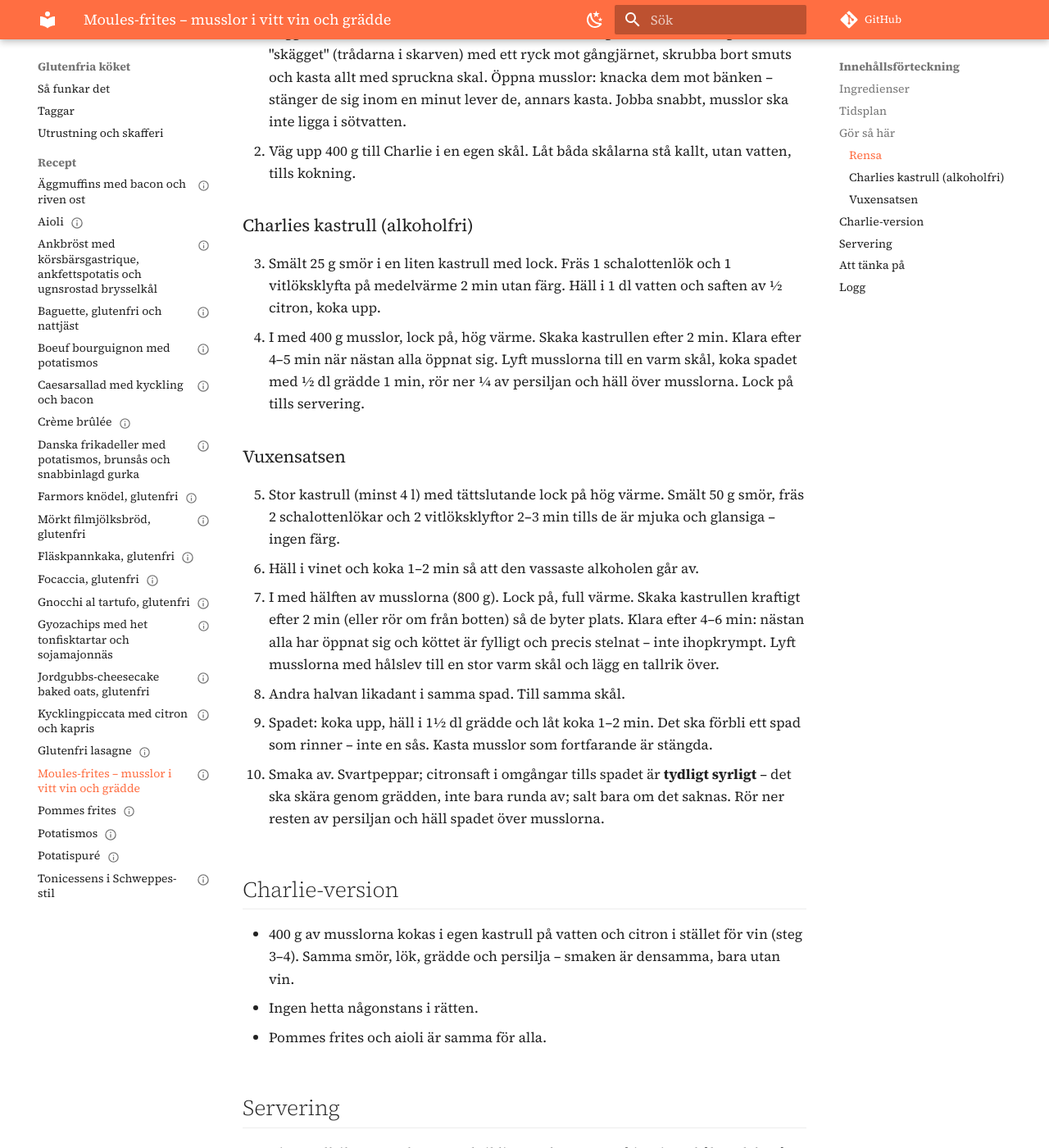
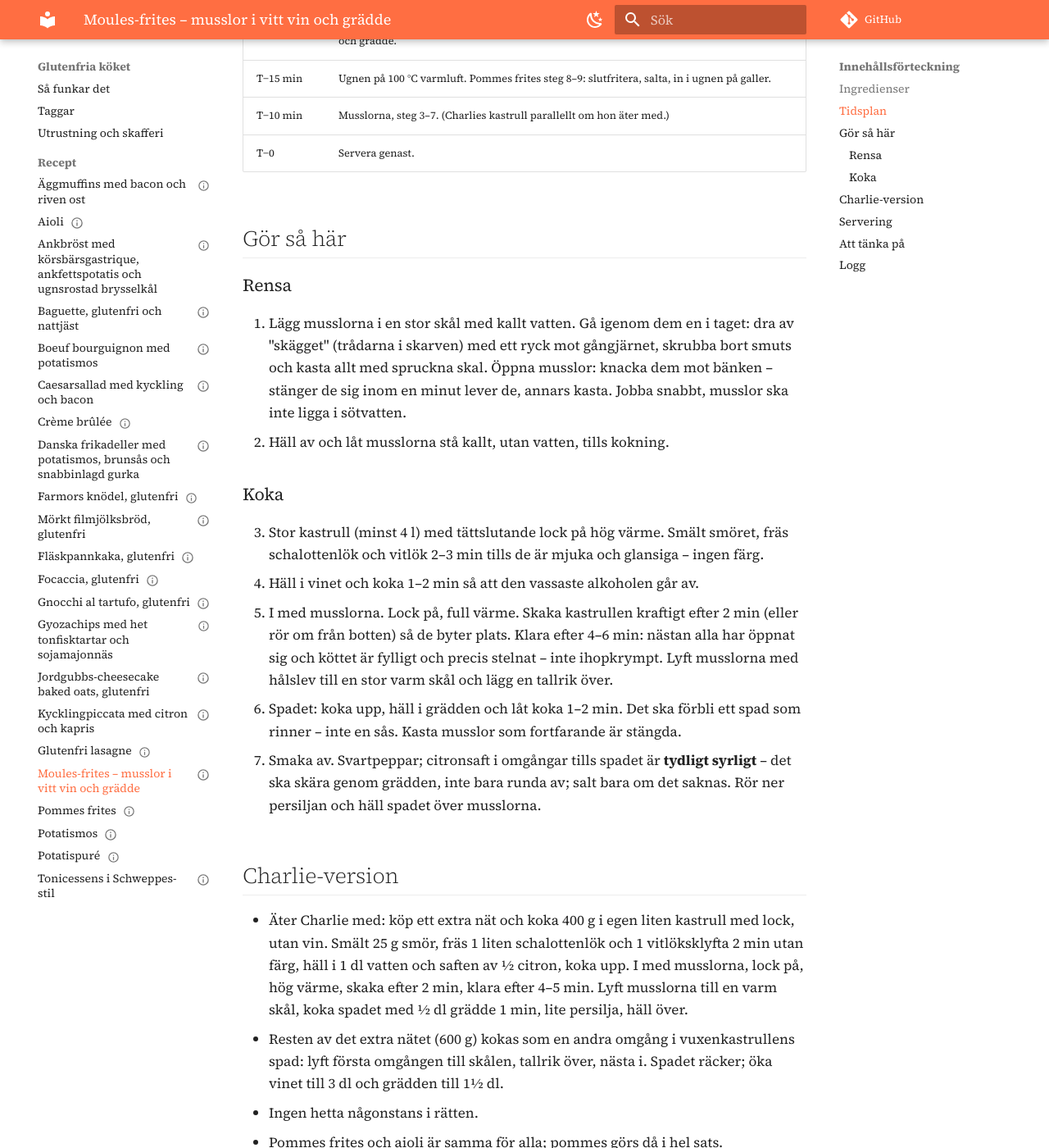
Before and after one commit to Hakan-ValidAlpha/glutenfriakocken, an MkDocs documentation site: the page built from docs/recept/moules-frites.md, in a window 1280 px wide and 1400 px high, scrolled down 1917 px. Shown: the whole window at 82% size. Built offline with MkDocs 1.6.1 and Material for MkDocs 9.7.7, drawn with Linux system fonts in a browser that asks for light colours; comment, search, counter and statistics services are not loaded; some of the changed text lies outside the part shown.

Commit message:
moules-frites: skalat till 2 portioner och ett nät, Charlies kastrull som tillval
Co-Authored-By: Claude Fable 5.1 <noreply@anthropic.com>
Claude-Session: https://claude.ai/code/session_012LLv3pm48xKTMjc2YqcPao

```diff
--- a/docs/recept/moules-frites.md
+++ b/docs/recept/moules-frites.md
@@ -13,40 +13,51 @@ tags: [helg, musslor, skaldjur, vin, grädde, franskt]
 
 # Moules-frites – musslor i vitt vin och grädde
 
-**3 portioner (2 vuxna + Charlie) · ca 90 min inklusive tillbehören · glutenfri**
+**2 portioner (ett nät musslor) · ca 75 min inklusive tillbehören · glutenfri**
 
-Blåmusslor ångade i smör, schalottenlök, vitlök och torrt vitt vin, spadet avrundat med grädde, citron och persilja – normandisk *moules à la crème*. Till det [Pommes frites](pommes-frites.md) och [Aioli](aioli.md), som har egna kort. Charlie får sin sats kokt i egen kastrull på vatten och citron i stället för vin.
+Blåmusslor ångade i smör, schalottenlök, vitlök och torrt vitt vin, spadet avrundat med grädde, citron och persilja – normandisk *moules à la crème*. Till det [Pommes frites](pommes-frites.md) och [Aioli](aioli.md), som har egna kort. Ett nät om 1 kg räcker till två vuxna och kokas i en enda omgång. Äter Charlie med får hon sin egen kastrull utan vin – se Charlie-version.
 
-Musslorna kokas i två omgångar om 800 g – det är så mycket som får plats och öppnar sig jämnt i en kastrull hemma. Tidsplanen nedan styr hela middagen; det här kortet beskriver själva musslorna.
+Tidsplanen nedan styr hela middagen; det här kortet beskriver själva musslorna.
 
 ## Ingredienser
 
-Mängderna är totalen; fördelningen mellan vuxensatsen och Charlies kastrull står i parentes.
+**Musslorna**
 
 | Mängd | Ingrediens |
 |---:|---|
-| 2 kg | blåmusslor, färska (två nät om 1 kg; 400 g till Charlies kastrull) |
-| 75 g | smör (50 g till vuxensatsen, 25 g till Charlie) |
-| 3 st | schalottenlökar, finhackade (2 till vuxensatsen, 1 till Charlie) |
-| 3 st | vitlöksklyftor, finhackade (2 till vuxensatsen, 1 till Charlie) |
-| 3 dl | torrt vitt vin, oekat (muscadet, sauvignon blanc, picpoul) |
-| 1 dl | vatten (till Charlies kastrull) |
-| 2 dl | vispgrädde (1½ dl till vuxensatsen, ½ dl till Charlie) |
-| 1 st | citron (saften; ½ till vuxensatsen, ½ till Charlie) |
-| 1 kruka | bladpersilja, finhackad, ca 1 dl (¾ till vuxensatsen, ¼ till Charlie) |
+| 1 kg | blåmusslor, färska (ett nät) |
+| 30 g | smör |
+| 1 st | schalottenlök, stor, finhackad |
+| 1 st | vitlöksklyfta, finhackad |
+| 2 dl | torrt vitt vin, oekat (muscadet, sauvignon blanc, picpoul) |
+| 1 dl | vispgrädde |
+| ½ st | citron (saften) |
+| 1 kruka | bladpersilja (hälften, finhackad, ca ½ dl) |
 | | svartpeppar, nymalen |
 | | fint salt – bara om spadet behöver det, musslorna är salta |
+
+**Charlies kastrull** (bara om hon äter med)
+
+| Mängd | Ingrediens |
+|---:|---|
+| 400 g | blåmusslor, färska (ett extra nät – resten kokas till de vuxna) |
+| 25 g | smör |
+| 1 st | schalottenlök, liten, finhackad |
+| 1 st | vitlöksklyfta, finhackad |
+| 1 dl | vatten |
+| ½ st | citron (saften) |
+| ½ dl | vispgrädde |
 
 ## Tidsplan
 
 | Tid | Moment |
 |---|---|
-| T−90 min | [Aioli](aioli.md) – vispa, ställ kallt. Kan göras dagen innan. |
-| T−75 min | Pommes frites steg 1–3: skala, skär, skölj, torka. |
-| T−55 min | Pommes frites steg 4–7: förfritera i tre omgångar, vila på galler. |
-| T−30 min | Rensa musslorna (steg 1–2 här). Hacka lök, vitlök, persilja; pressa citronen; mät upp vin, vatten och grädde. |
-| T−18 min | Ugnen på 100 °C varmluft. Pommes frites steg 8–9: slutfritera, salta, in i ugnen på galler. |
-| T−12 min | Charlies kastrull (steg 3–4) och vuxensatsen (steg 5–10) parallellt. |
+| T−75 min | [Aioli](aioli.md) – vispa, ställ kallt. Kan göras dagen innan. |
+| T−60 min | Pommes frites steg 1–3, halv sats (500 g): skala, skär, skölj, torka. |
+| T−45 min | Pommes frites steg 4–7: förfritera i två omgångar, vila på galler. |
+| T−25 min | Rensa musslorna (steg 1–2 här). Hacka lök, vitlök, persilja; pressa citronen; mät upp vin och grädde. |
+| T−15 min | Ugnen på 100 °C varmluft. Pommes frites steg 8–9: slutfritera, salta, in i ugnen på galler. |
+| T−10 min | Musslorna, steg 3–7. (Charlies kastrull parallellt om hon äter med.) |
 | T−0 | Servera genast. |
 
 ## Gör så här
@@ -54,43 +65,37 @@ Mängderna är totalen; fördelningen mellan vuxensatsen och Charlies kastrull s
 ### Rensa
 
 1. Lägg musslorna i en stor skål med kallt vatten. Gå igenom dem en i taget: dra av "skägget" (trådarna i skarven) med ett ryck mot gångjärnet, skrubba bort smuts och kasta allt med spruckna skal. Öppna musslor: knacka dem mot bänken – stänger de sig inom en minut lever de, annars kasta. Jobba snabbt, musslor ska inte ligga i sötvatten.
-2. Väg upp 400 g till Charlie i en egen skål. Låt båda skålarna stå kallt, utan vatten, tills kokning.
+2. Häll av och låt musslorna stå kallt, utan vatten, tills kokning.
 
-### Charlies kastrull (alkoholfri)
+### Koka
 
-3. Smält 25 g smör i en liten kastrull med lock. Fräs 1 schalottenlök och 1 vitlöksklyfta på medelvärme 2 min utan färg. Häll i 1 dl vatten och saften av ½ citron, koka upp.
-4. I med 400 g musslor, lock på, hög värme. Skaka kastrullen efter 2 min. Klara efter 4–5 min när nästan alla öppnat sig. Lyft musslorna till en varm skål, koka spadet med ½ dl grädde 1 min, rör ner ¼ av persiljan och häll över musslorna. Lock på tills servering.
-
-### Vuxensatsen
-
-5. Stor kastrull (minst 4 l) med tättslutande lock på hög värme. Smält 50 g smör, fräs 2 schalottenlökar och 2 vitlöksklyftor 2–3 min tills de är mjuka och glansiga – ingen färg.
-6. Häll i vinet och koka 1–2 min så att den vassaste alkoholen går av.
-7. I med hälften av musslorna (800 g). Lock på, full värme. Skaka kastrullen kraftigt efter 2 min (eller rör om från botten) så de byter plats. Klara efter 4–6 min: nästan alla har öppnat sig och köttet är fylligt och precis stelnat – inte ihopkrympt. Lyft musslorna med hålslev till en stor varm skål och lägg en tallrik över.
-8. Andra halvan likadant i samma spad. Till samma skål.
-9. Spadet: koka upp, häll i 1½ dl grädde och låt koka 1–2 min. Det ska förbli ett spad som rinner – inte en sås. Kasta musslor som fortfarande är stängda.
-10. Smaka av. Svartpeppar; citronsaft i omgångar tills spadet är **tydligt syrligt** – det ska skära genom grädden, inte bara runda av; salt bara om det saknas. Rör ner resten av persiljan och häll spadet över musslorna.
+3. Stor kastrull (minst 4 l) med tättslutande lock på hög värme. Smält smöret, fräs schalottenlök och vitlök 2–3 min tills de är mjuka och glansiga – ingen färg.
+4. Häll i vinet och koka 1–2 min så att den vassaste alkoholen går av.
+5. I med musslorna. Lock på, full värme. Skaka kastrullen kraftigt efter 2 min (eller rör om från botten) så de byter plats. Klara efter 4–6 min: nästan alla har öppnat sig och köttet är fylligt och precis stelnat – inte ihopkrympt. Lyft musslorna med hålslev till en stor varm skål och lägg en tallrik över.
+6. Spadet: koka upp, häll i grädden och låt koka 1–2 min. Det ska förbli ett spad som rinner – inte en sås. Kasta musslor som fortfarande är stängda.
+7. Smaka av. Svartpeppar; citronsaft i omgångar tills spadet är **tydligt syrligt** – det ska skära genom grädden, inte bara runda av; salt bara om det saknas. Rör ner persiljan och häll spadet över musslorna.
 
 ## Charlie-version
 
-- 400 g av musslorna kokas i egen kastrull på vatten och citron i stället för vin (steg 3–4). Samma smör, lök, grädde och persilja – smaken är densamma, bara utan vin.
+- Äter Charlie med: köp ett extra nät och koka 400 g i egen liten kastrull med lock, utan vin. Smält 25 g smör, fräs 1 liten schalottenlök och 1 vitlöksklyfta 2 min utan färg, häll i 1 dl vatten och saften av ½ citron, koka upp. I med musslorna, lock på, hög värme, skaka efter 2 min, klara efter 4–5 min. Lyft musslorna till en varm skål, koka spadet med ½ dl grädde 1 min, lite persilja, häll över.
+- Resten av det extra nätet (600 g) kokas som en andra omgång i vuxenkastrullens spad: lyft första omgången till skålen, tallrik över, nästa i. Spadet räcker; öka vinet till 3 dl och grädden till 1½ dl.
 - Ingen hetta någonstans i rätten.
-- Pommes frites och aioli är samma för alla.
+- Pommes frites och aioli är samma för alla; pommes görs då i hel sats.
 
 ## Servering
 
 - Djupa tallrikar, musslorna med rikligt spad. Pommes frites i en skål att dela på, aioli bredvid – doppa både pommes och musslor. Ett tomt musselskal är den bästa tången. En skål för skalen och gott om servetter.
-- Resten av vinet till maten – samma vin som i grytan.
+- Resten av vinet till maten – samma vin som i kastrullen.
 - Vill man ha något att suga upp spadet med: [Nattjäst glutenfri baguette](baguette-glutenfri-nattjast.md).
 
 ## Att tänka på
 
 - **Glutenkoll:** naturligt glutenfri – musslor, vin, grädde, smör. Aioli-kortet har koll på senapen; frityroljan ska vara ren.
 - **Färskhet:** köp musslorna samma dag eller dagen innan, kylvara med klar doft av hav. Förvara i nätet eller i en öppen skål med fuktig handduk över i kylen – aldrig i vatten, aldrig i tätsluten påse (de kvävs). Säsong september–april; nät om 1 kg på Ica Maxi och Coop.
-- **Grytan:** 2 kg musslor går inte i en kastrull hemma – de i botten överkokar innan de översta öppnat sig. Därför 800 g per omgång i samma spad; omgång ett står under tallrik 5 min och tar inte skada.
-- **Utrustning:** gjutjärnsgrytan är upptagen av frityroljan till pommes frites, så musslorna kokas i hushållets största kastrull med lock (minst 4 l). Kastrullen ska ha lock som sluter tätt – det är ångan som öppnar musslorna.
+- **Utrustning:** gjutjärnsgrytan är upptagen av frityroljan till pommes frites, så musslorna kokas i hushållets största kastrull med lock (minst 4 l). Locket ska sluta tätt – det är ångan som öppnar musslorna.
 - **Vin:** torrt, syrligt och oekat. Ekfat och restsötma gör spadet platt. Inget behov av dyrt – resten dricks till maten.
-- **Skalning:** räkna 800 g–1 kg musslor per vuxen när det är enda rätten, 400–500 g till Charlie. Fler personer = fler omgångar i samma spad, inte större omgångar.
-- **Rester:** kokta musslor ska ätas samma dag. Spadet är värt att spara: sila, frys, och använd som bas till fisksoppa.
+- **Skalning:** 800 g–1 kg musslor per vuxen när det är enda rätten, 400–500 g till Charlie. Lök, vin och grädde skalar linjärt med musselvikten. Högst 1 kg per omgång i 4 l-kastrullen – med mer överkokar de i botten innan de översta öppnat sig. Större mängd kokas i omgångar i samma spad; omgång ett står under tallrik medan nästa kokar.
+- **Rester:** kokta musslor ska ätas samma dag. Spadet är värt att spara: sila, frys, och använd som bas till fisksoppa. Aiolin räcker till fler – den håller 2–3 dagar i kylen.
 - **Källa:** klassisk normandisk *moules à la crème*, egen sammanställning.
 
 ## Logg
```
Also changed, not shown: other parts of docs/recept/moules-frites.md (+1 -1 lines).
